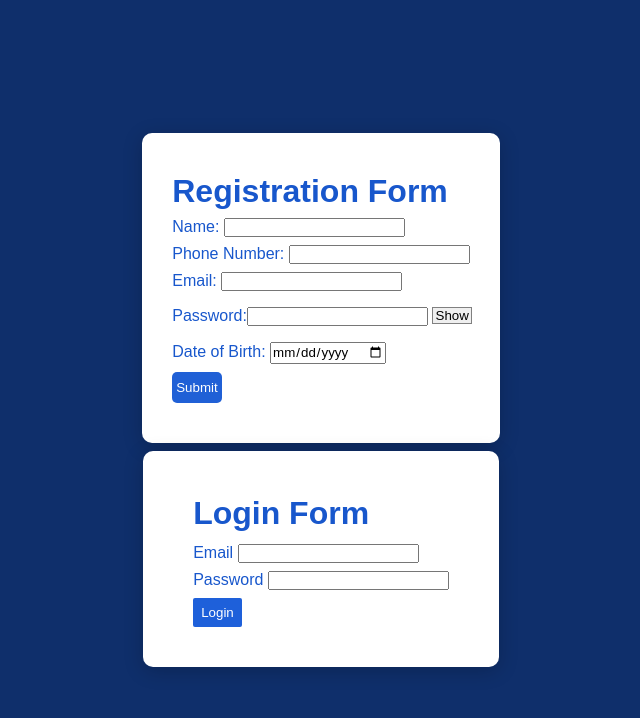
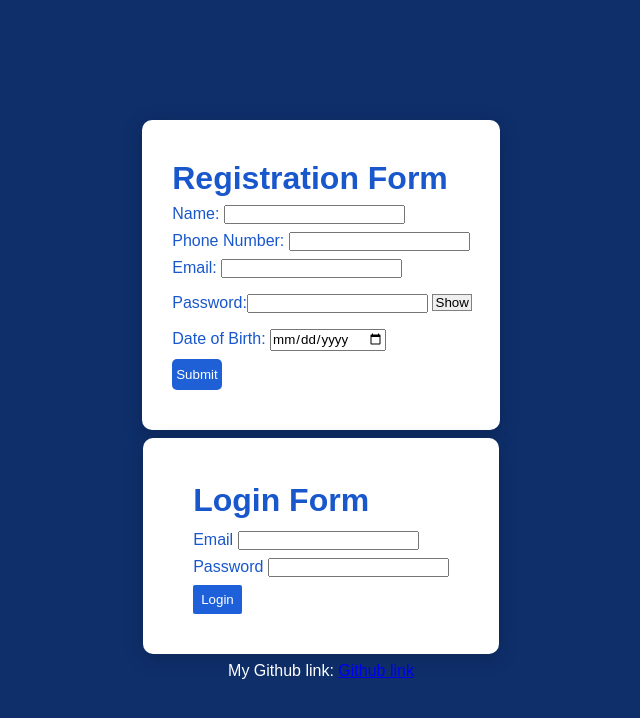
Before and after one commit to samuel17256/register-login-form, a plain HTML site: page index.html in a window 1280 px wide. Shown: the whole page, without its empty margins (319-959 px from the left). Drawn offline with Linux system fonts and the light colour scheme.

Commit message:
add footer

```diff
--- a/index.html
+++ b/index.html
@@ -61,8 +61,13 @@
 
             <div id="loginResult"></div>
         </div>
+
+        <div>
+            <footer>
+                <p style="color: #fff;">My Github link: <a href="https://github.com/samuel17256/register-login-form">Github link</a></p>
+            </footer>
+        </div>
     </div>
-
 
 
     <script>
```
